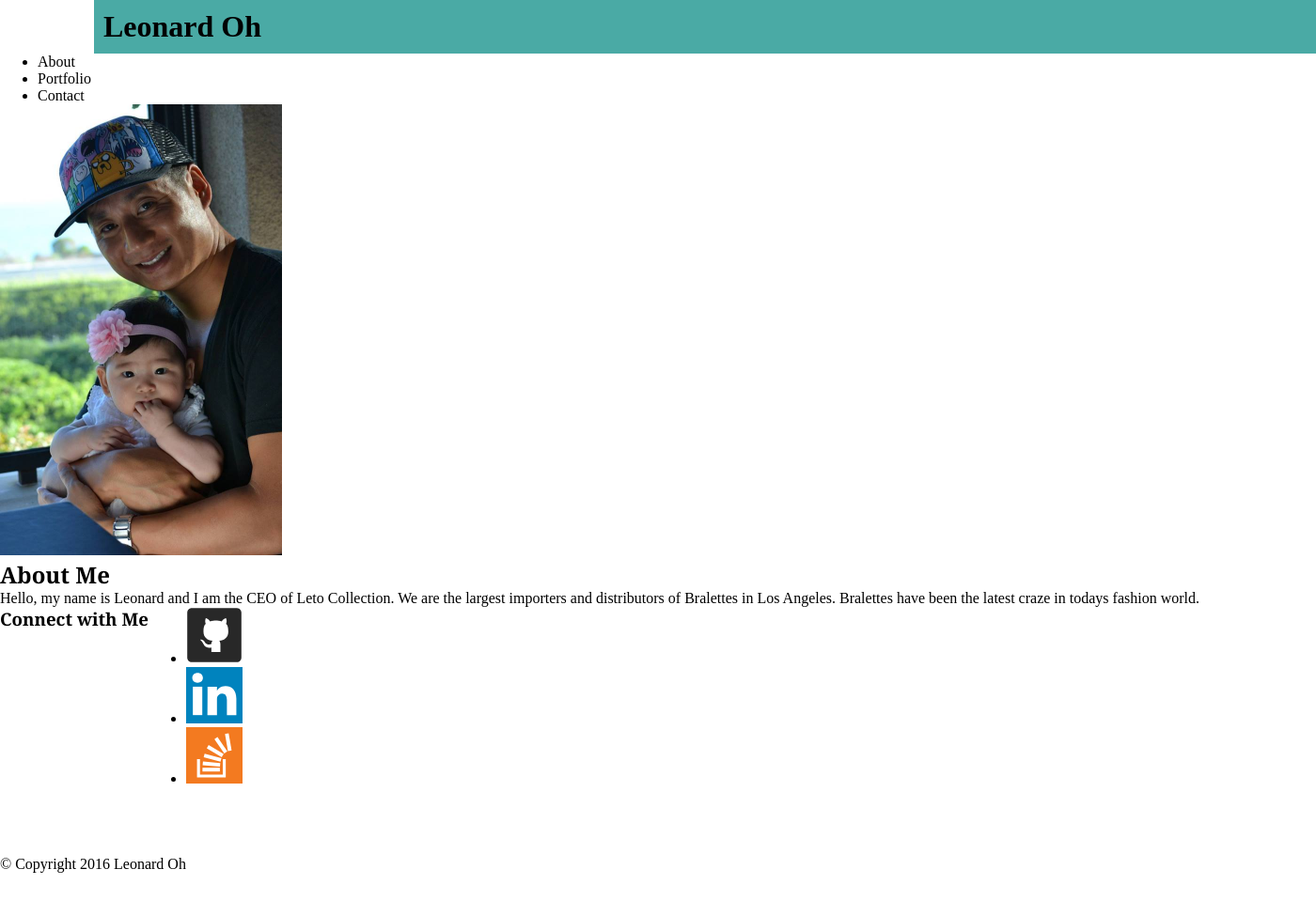
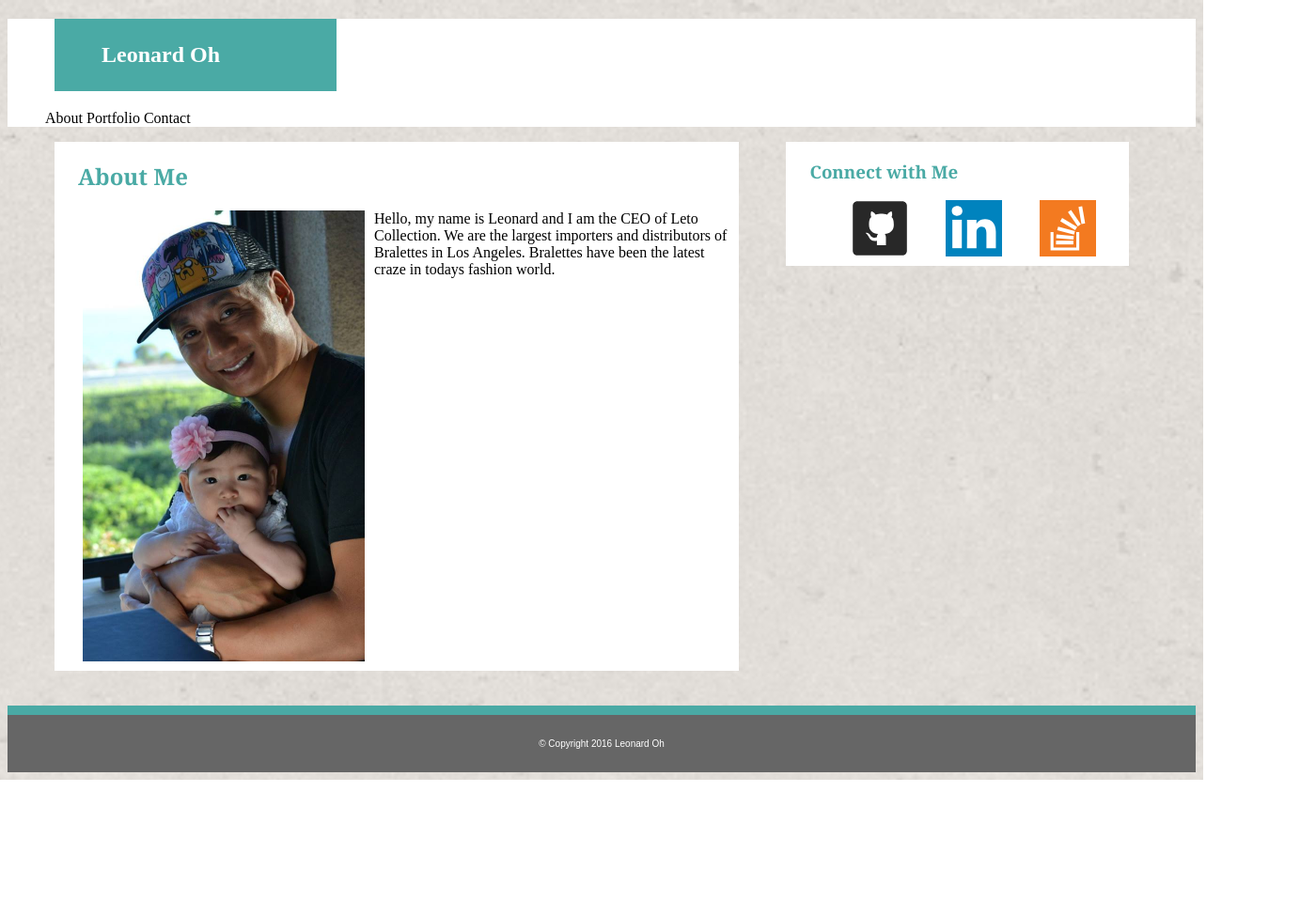
Before and after one commit to letocollection/Basic-Portfolio, a plain HTML site: page index.html in a window 1280 px wide. Shown: the whole page at 94% size, 1400 px wide, since content can reach past the window. After the commit the page ends 830 px from the top, so only its background shows below. Drawn offline with Linux system fonts and the light colour scheme.

Commit message:
Made Progress

```diff
--- a/assets/css/style.css
+++ b/assets/css/style.css
@@ -1,41 +1,82 @@
-* {
-	margin: 0;
-}
-html, body {
-	height: 100%;
+
+.header {
+	background-color: white;
 }
 
-.wrapper {
-	min-height: 100%;
-	height: auto !important;
-	height: 100%
-	margin; 0 auto -4em;
-}
-.footer, .push {
-	height: 4em;
-}
-
-div.name {
-	position: relative;
-	left: 100px;
-	background-color: #4aaaa5;
-	padding: 10px 10px;
-	width: 100%;
-	margin-right: 5px;
+#top_links {
 
 }
 
-div.connect {
-	list-style-type: none;
-	display: inline-flex;
-	column-span:
+h2,
+h3 {
+	color: #4aaaa5;
+	font-family: 'Georgia', Times, Times New Roman, serif;
+	margin-left: 25px;
 }
 
-h3 {
-	font-family: 'Georgia', Times, Times New Roman, serif;
-	float: right;
+body {
+	background: url("../images/cork-wallet.png");
+	background-size: 960px;
 }
-h2, h5 {
-	font-family: 'Georgia', Times, Times New Roman, serif;
-	margin-bottom: 0;
+
+img {
+	float:left;
+	margin-right: 10px;
+	margin-bottom: 10px;
+	margin-left: 30px;
 }
+
+
+li {
+	display: inline;
+}
+
+h1 {
+	background-color: #4aaaa5;
+	width: 250px;
+	margin-left: 50px;
+	color: white;
+	padding-left: 50px;
+	padding-top: 25px;
+	padding-bottom: 25px;
+}
+
+
+.footer {
+	background-color: #666666;
+	padding-top: 15px;
+	padding-bottom: 15px;
+	text-align: center;
+	color: white;
+	font-family: "Arial", "Helvetica Neue", Helvetica, sans-serif;
+	font-size: 10px;
+	border-top-style: solid;
+	border-width: 10px;
+	border-color: #4aaaa5;
+}
+
+.container {
+	height: 600px;
+	margin-left: 50px
+
+}
+
+
+#about_me {
+	background-color: white;
+	width: 60%;
+
+}
+
+#connect {
+	background-color: white;
+	width: 30%;
+	display: inline;
+	margin-left: 50px;
+
+}
+
+#about_me,
+#connect {
+	float: left;
+}
--- a/index.html
+++ b/index.html
@@ -4,41 +4,42 @@
 		<title>Index</title>
 		<meta charset="utf-8">
 		<link rel="stylesheet" type="text/css" href="assets/css/style.css">
-			<div class="name">
+
+	</head>
+
+	<body>
+		<div class="header">
+			<section id="name">
 				<h1>Leonard Oh</h1>
-			</div>
-		<div class="links">
-			<ul>
+			</section>
+
+			<section id="links">
+				<ul id="top_links">
 					<li>About</li>
 					<li>Portfolio</li>
 					<li>Contact</li>
 				</ul>
+			</section>
 		</div>
-	</head>
-	<body>
-		<div class="wrapper">
-		<div id="aboutme">
+	<div class="container">
+		<section id ="about_me">
+			<h2>About Me</h2>
 			<img src="assets/images/profile_picture.jpg" style="width:300px;height:480px;">
-
-			<h2>About Me</h2>
 			<p>Hello, my name is Leonard and I am the CEO of Leto Collection. We are the largest importers and distributors of Bralettes in Los Angeles. Bralettes have been the latest craze in todays fashion world.</p>
-		</div>
-			<div class="connect">
+		</section>
+		<section id="connect">
 			<h3>Connect with Me</h3>
-
 			<ul>
 				<li><img src="assets/images/git_logo.svg" style="width:60px;height:60px;"></li>
 				<li><img src="assets/images/linkedin_logo.svg" style="width:60px;height:60px;"></li>
 				<li><img src="assets/images/stack_logo.svg" style="width:60px;height:60px;"></li>
 			</ul>
-			<div class="push"></div>
-		</div>
+		</section>
 	</div>
 
-			<div class="footer">
+	</body>
+		<footer class="footer">
 				<p>&copy; Copyright 2016 Leonard Oh</p>
-			</div>
-	</body>
-
+		</footer>
 
 	</html>
```
Also changed, not shown: portfolio.html (+1 -1 lines), assets/images/cork-wallet.png (added). Lines whose indentation alone changed are shown as unchanged.
